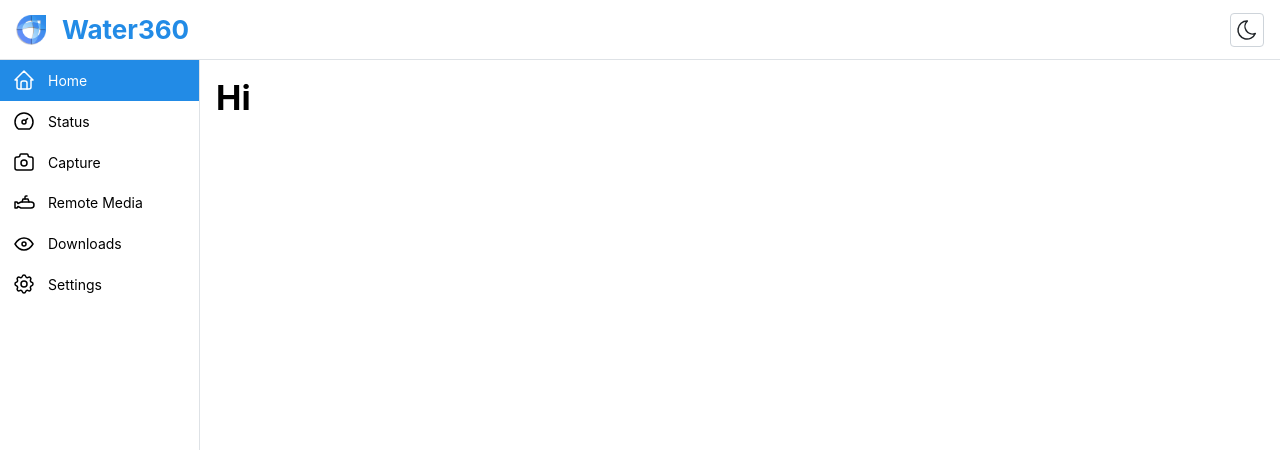
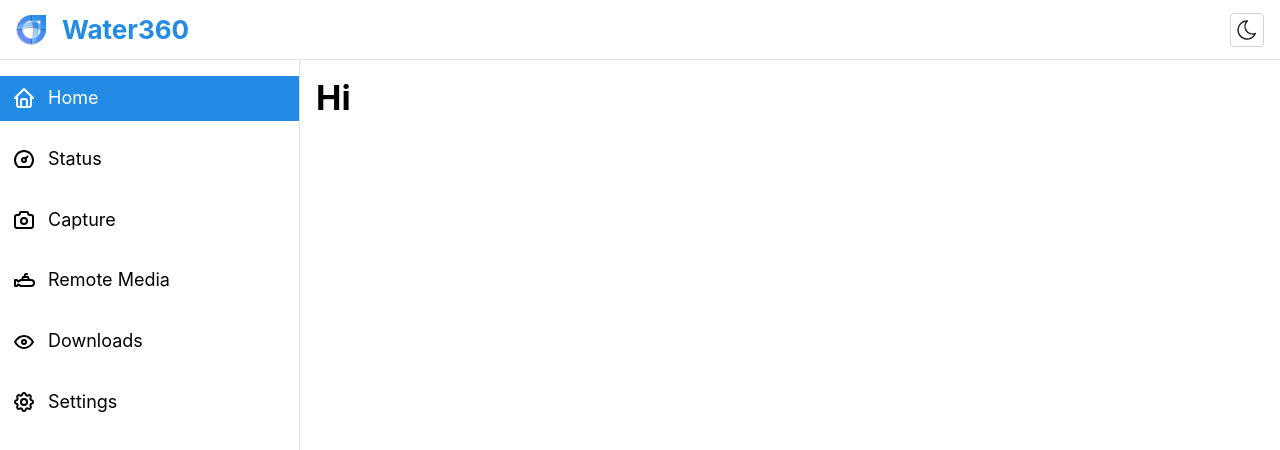
Before and after one commit to 3LucasZ/Water360, a Next.js app: page / in a window 1280 px wide. Shown: the top 450 px of the page. Built offline with nearby package versions, Linux system fonts and the light colour scheme.

Commit message:
larger navbar

```diff
--- a/src/components/Layout.tsx
+++ b/src/components/Layout.tsx
@@ -10,6 +10,9 @@ import {
   ActionIcon,
   useComputedColorScheme,
   Flex,
+  Text,
+  Stack,
+  Space,
 } from "@mantine/core";
 import { useDisclosure } from "@mantine/hooks";
 import {
@@ -48,8 +51,8 @@ export default function Layout({ children }: { children: React.ReactNode }) {
     <NavLink
       key={Item.label}
       href={Item.link}
-      label={Item.label}
-      leftSection={<Item.icon stroke={1.5} />}
+      label={<Text size="lg">{Item.label}</Text>}
+      leftSection={<Item.icon />}
       variant="filled"
       active={Item.link == pathname}
     />
@@ -61,7 +64,7 @@ export default function Layout({ children }: { children: React.ReactNode }) {
     <AppShell
       header={{ height: 60 }}
       navbar={{
-        width: 200,
+        width: 300,
         breakpoint: "sm",
         collapsed: { mobile: !opened },
       }}
@@ -98,7 +101,8 @@ export default function Layout({ children }: { children: React.ReactNode }) {
       <AppShell.Navbar>
         {/* <AppShell.Section grow>{navLinks.slice(0, -1)}</AppShell.Section>
         <AppShell.Section>{navLinks.at(-1)}</AppShell.Section> */}
-        {navLinks}
+        <Space h={"md"} />
+        <Stack>{navLinks}</Stack>
       </AppShell.Navbar>
       <AppShell.Main>{children}</AppShell.Main>
     </AppShell>
```
